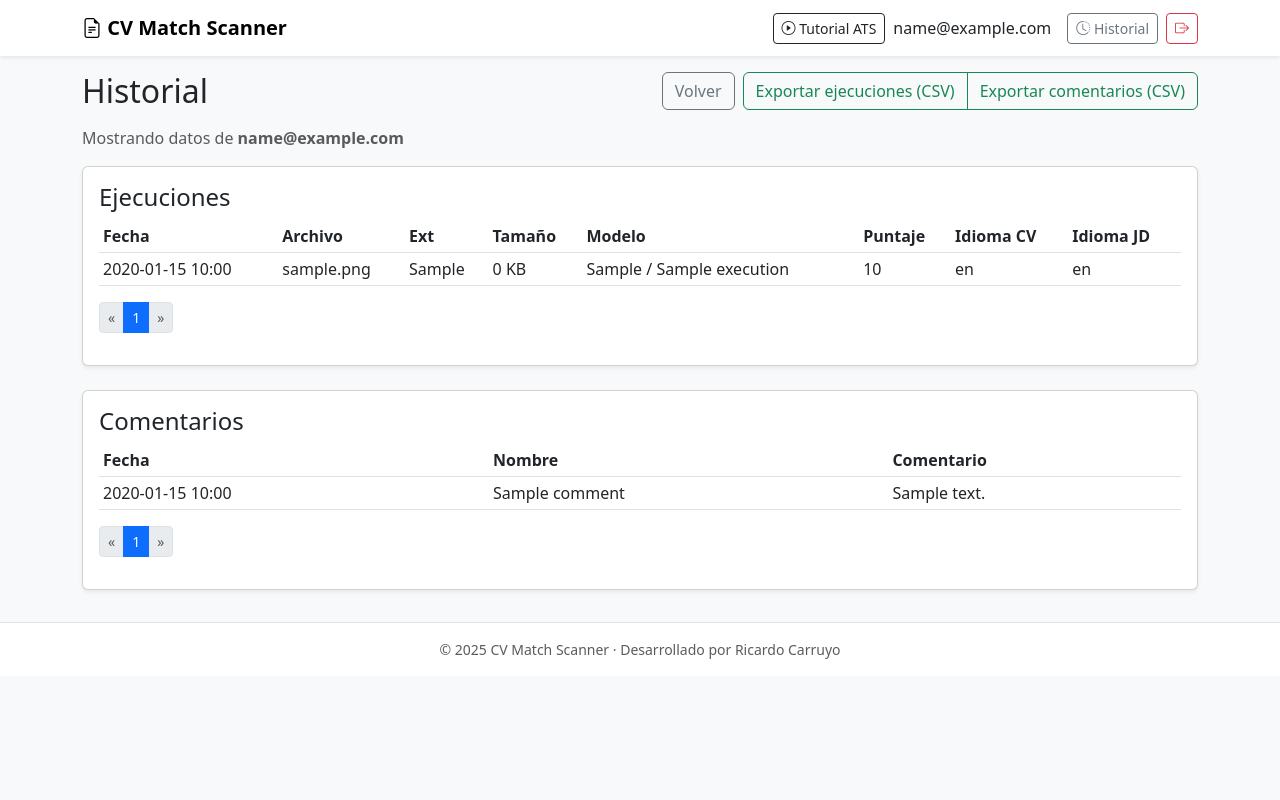
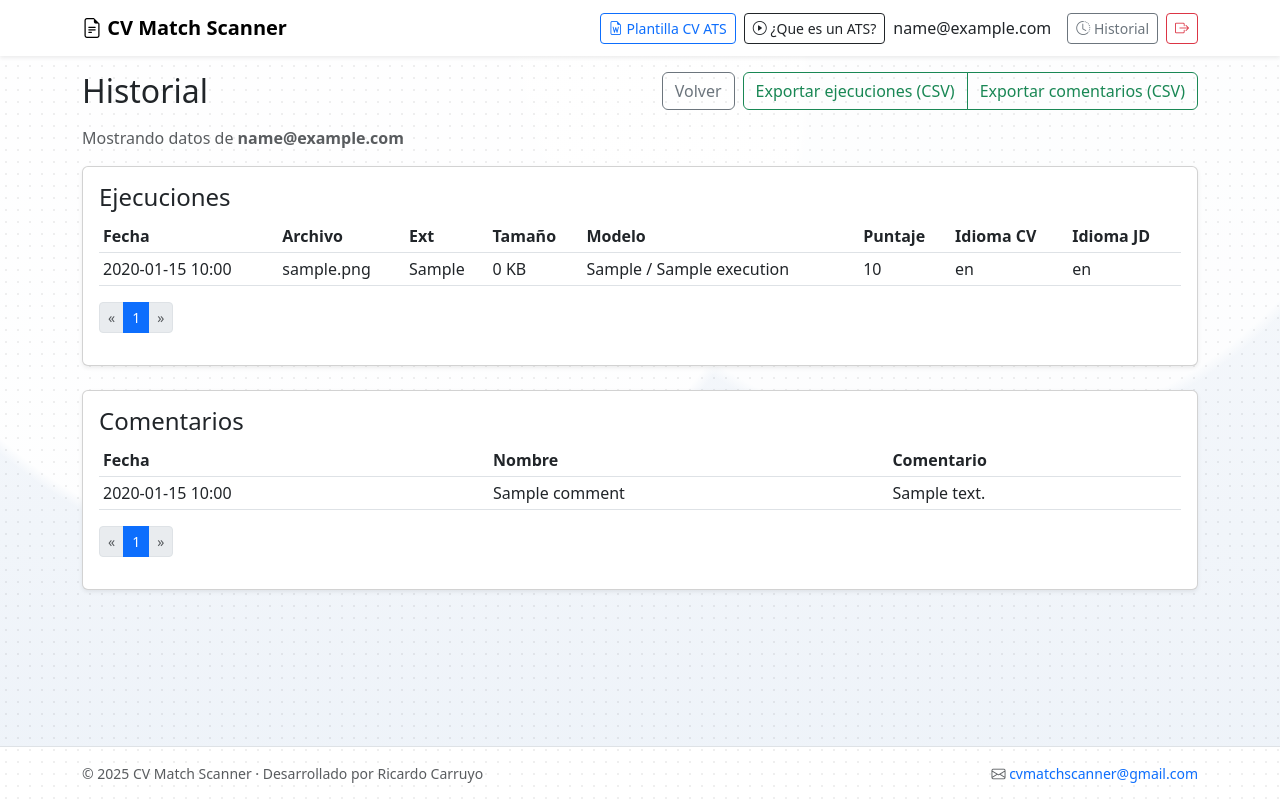
Before and after one commit to ricardocarruyo/cv-scanner, a Flask app: page /history in a window 1280 px wide. Run offline with Flask 3, Linux system fonts and the light colour scheme; the visitor is signed in with stand-in values (Sample User, id 1); tables that the repository leaves empty hold one stand-in row (values such as "Sample post").

Commit message:
Cambio en footer

```diff
--- a/app/templates/base.html
+++ b/app/templates/base.html
@@ -17,15 +17,34 @@
   <link href="https://cdn.jsdelivr.net/npm/bootstrap@5.3.0/dist/css/bootstrap.min.css" rel="stylesheet">
   <link href="https://cdn.jsdelivr.net/npm/bootstrap-icons@1.11.3/font/bootstrap-icons.min.css" rel="stylesheet">
 
+  <!-- En <head> deja estas reglas -->
   <style>
-    body { background-color: #f8f9fa; padding-top: 4.5rem; }
+    /* Fondo minimal: gradiente + grilla sutil */
+    :root { --bg1:#f7f9fc; --bg2:#eef3f9; }
+    body {
+      padding-top: 4.5rem; /* por el navbar fijo */
+      background:
+        radial-gradient(circle at 25% 10%, rgba(255,255,255,.9) 0 40%, transparent 41%),
+        radial-gradient(circle at 75% 0%,  rgba(255,255,255,.8) 0 35%, transparent 36%),
+        linear-gradient(180deg, var(--bg1), var(--bg2));
+    }
+    /* trama de puntos MUY sutil encima */
+    body::before{
+      content:"";
+      position:fixed; inset:0;
+      background-image: radial-gradient(#00000010 1px, transparent 1px);
+      background-size: 12px 12px;
+      pointer-events:none;
+    }
+
     .avatar { width: 36px; height: 36px; border-radius: 50%; object-fit: cover; }
-    footer { background: #fff; border-top: 1px solid #dee2e6; padding: 1rem 0; margin-top: 2rem; }
+    footer { background: #fff; border-top: 1px solid #dee2e6; padding: 1rem 0; }
   </style>
+
 
   {% block extra_head %}{% endblock %}
 </head>
-<body>
+<body class="d-flex flex-column min-vh-100">
   <!-- Navbar -->
   <nav class="navbar navbar-expand-lg navbar-light bg-white shadow-sm fixed-top">
     <div class="container">
@@ -33,8 +52,12 @@
         <i class="bi bi-file-earmark-text"></i> CV Match Scanner
       </a>
       <div class="d-flex align-items-center">
+        <a class="btn btn-sm btn-outline-primary me-2"
+          href="{{ url_for('main.descargar_plantilla_ats') }}">
+          <i class="bi bi-file-earmark-word"></i> Plantilla CV ATS
+        </a>
         <a class="btn btn-sm btn-outline-dark me-2" target="_blank" href="https://youtu.be/4icmc4kkPEY" rel="noopener">
-          <i class="bi bi-play-circle"></i> Tutorial ATS
+          <i class="bi bi-play-circle"></i> ¿Que es un ATS?
         </a>
         {% if session.get('user_email') %}
           {% if session.get('user_picture') %}
@@ -54,7 +77,7 @@
   </nav>
 
   <!-- Contenido -->
-  <main class="container">
+  <main class="container flex-grow-1">
     {% with messages = get_flashed_messages(with_categories=true) %}
       {% if messages %}
         {% for cat, msg in messages %}
@@ -71,8 +94,16 @@
 
   <!-- Footer -->
   <footer>
-    <div class="container text-center small text-muted">
-      &copy; {{ current_year }} CV Match Scanner · Desarrollado por Ricardo Carruyo
+    <div class="container small text-muted d-flex flex-column flex-md-row justify-content-between align-items-center gap-2">
+      <div>
+        &copy; {{ current_year }} CV Match Scanner · Desarrollado por Ricardo Carruyo
+      </div>
+      <div>
+        <i class="bi bi-envelope"></i>
+        <a class="text-decoration-none" href="mailto:cvmatchscanner@gmail.com">
+          cvmatchscanner@gmail.com
+        </a>
+      </div>
     </div>
   </footer>
 
```
Also changed, not shown: app/routes/main.py (+9 -0 lines), 1 other file.
